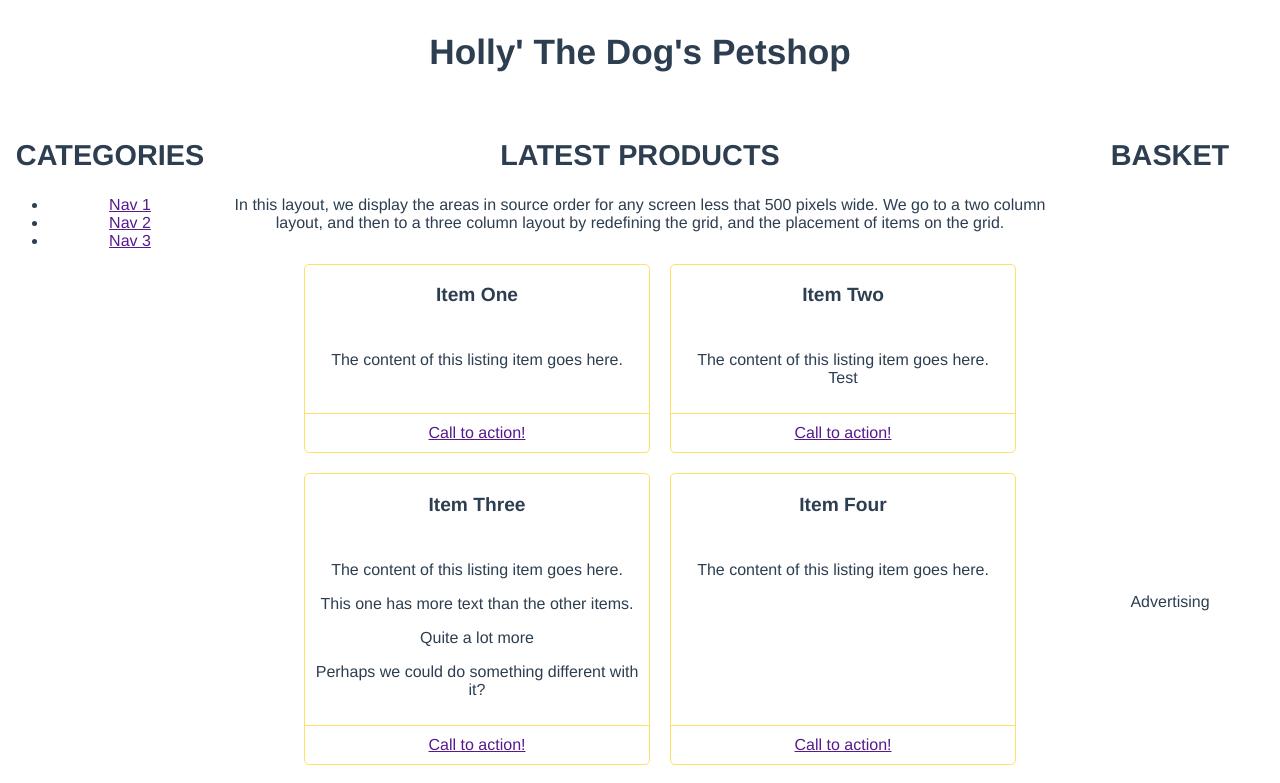
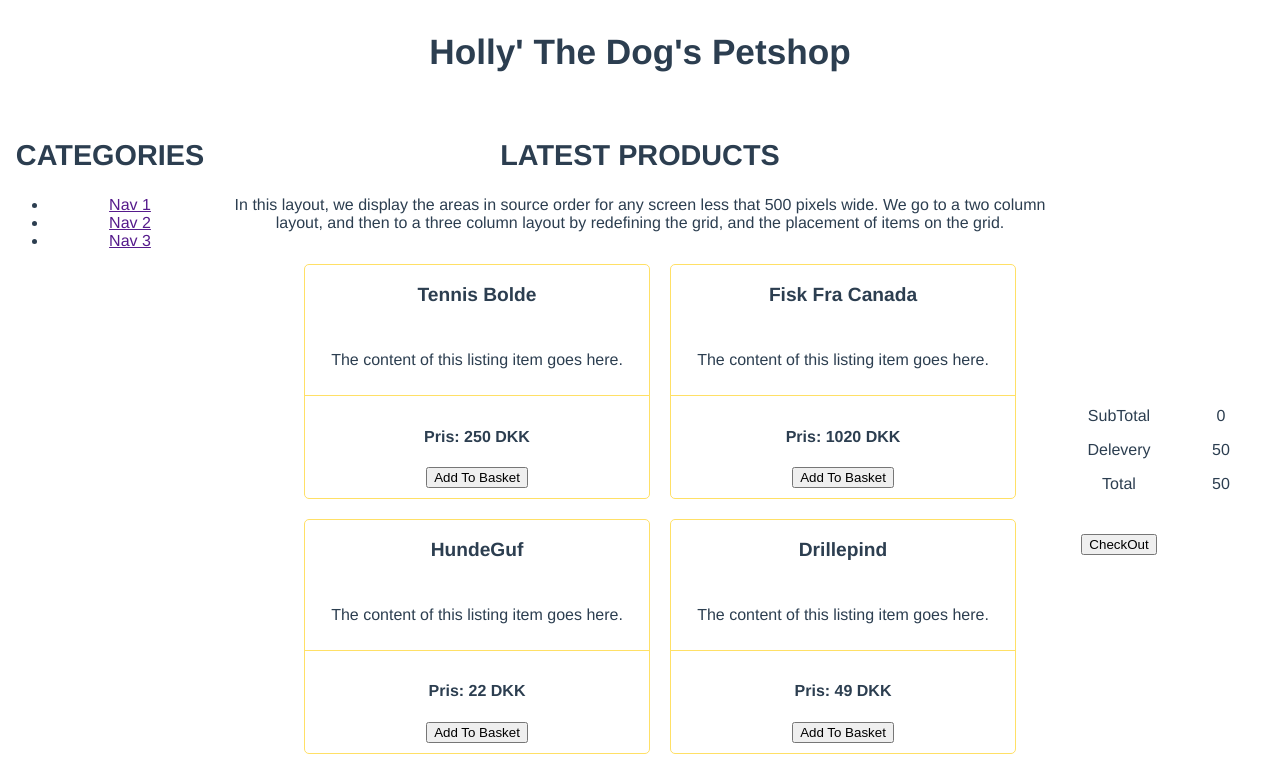
Before and after one commit to schaadt/petshop, a Vue app: page / in a window 1280 px wide. Shown: the top 783 px of the page. Built offline with nearby package versions, Linux system fonts and the light colour scheme.

Commit message:
Tilføjet Basket

```diff
--- a/src/App.vue
+++ b/src/App.vue
@@ -6,39 +6,52 @@
         <article class="content">
             <h2>LATEST PRODUCTS</h2>
             <p>In this layout, we display the areas in source order for any screen less that 500 pixels wide. We go to a two column layout, and then to a three column layout by redefining the grid, and the placement of items on the grid.</p>
-        <ul class="listing">
-  <li>
-    <h3>Item One</h3>
+
+
+  <ul class="listing">
+  <li v-for="item in ShopItems" :key="item.name" >
+    <h3>{{item.name}}</h3>
     <div class="body"><p>The content of this listing item goes here.</p></div>
-    <div class="cta"><a href="">Call to action!</a></div>
+    <div class="cta"><h4>Pris: {{item.price}} DKK</h4> <button v-on:click="addToBasket(item)">Add To Basket</button>
+
+    </div>
   </li>
-   <li>
-     <h3>Item Two</h3>
-     <div class="body"><p>The content of this listing item goes here. Test</p></div>
-     <div class="cta"><a href="">Call to action!</a></div>
-   </li>
-   <li class="wide">
-     <h3>Item Three</h3>
-     <div class="body"><p>The content of this listing item goes here.</p>
-     <p>This one has more text than the other items.</p>
-     <p>Quite a lot more</p>
-     <p>Perhaps we could do something different with it?</p></div>
-     <div class="cta"><a href="">Call to action!</a></div>
-    </li>
-    <li>
-     <h3>Item Four</h3>
-     <div class="body"><p>The content of this listing item goes here.</p></div>
-     <div class="cta"><a href="">Call to action!</a></div>
-    </li>
-     <li>
-     <h3>Item Five</h3>
-     <div class="body"><p>The content of this listing item goes herewdw.</p></div>
-      <div class="cta"><a href="">Call to action!</a></div>
-    </li>
 </ul>
         </article>
-        <aside class="side"><h2>BASKET</h2></aside>
-        <div class="ad">Advertising</div>
+        <aside class="side">
+        </aside>
+        <div class="ad">
+
+<div v-for="item in BasketItems" :key="item.name" class="grid-basket">
+
+  <div class="item2">{{item.price}}</div>
+
+  <div class="item4">{{item.name}}</div>
+   <div class="item5"><button v-on:click="increase(item)">+</button>  {{item.quantity}}  <button v-on:click="descrease(item)">-</button></div>
+
+</div>
+
+<div class="basketTotal">
+  <div>
+    <p>SubTotal</p>
+    <p>Delevery</p>
+    <p>Total</p>
+  </div>
+  <div>
+    <p>{{ subTotal }}</p>
+    <p>50</p>
+    <p>{{total}}</p>
+  </div>
+</div>
+<div class="basketTotal">
+  <div>
+ <button>CheckOut</button>
+  </div>
+
+</div>
+
+
+        </div>
         <footer class="main-footer"><h2>THE FOOTER</h2></footer>
 </div>
   </div>
@@ -54,12 +67,77 @@ export default {
   name: 'App',
   components: {
     Navigation
-  }
+  },
+
+data() {
+   return {
+
+     BasketItems:[],
+
+     ShopItems: [
+       {name: 'Tennis Bolde', price:250},
+       {name: 'Fisk Fra Canada', price:1020},
+       {name: 'HundeGuf', price:22},
+       {name: 'Drillepind', price:49}
+     ]
+   }
+ },
+ methods:{
+   addToBasket(item){
+     if(this.BasketItems.find(itemInArray => item.name === itemInArray.name)){
+       item = this.BasketItems.find(itemInArray => item.name === itemInArray.name)
+       this.increase(item)
+     }
+     else{
+       this.BasketItems.push({
+       name: item.name,
+       price: item.price,
+       quantity:1
+     })
+     }
+   },
+   increase(item){
+     item.quantity++
+   },
+   descrease(item){
+     item.quantity--
+     if (item.quantity === 0) {
+       this.BasketItems.splice(this.BasketItems.indexOf(item), 1)
+     }
+   }
+ },
+ computed: {
+   subTotal() {
+     let subCost = 0;
+     for(let items in this.BasketItems) {
+       let individualItem = this.BasketItems[items]
+       subCost += individualItem.quantity * individualItem.price
+     }
+     return subCost
+   },
+   total () {
+     let delivery = 50
+     let totalCost = this.subTotal
+     return totalCost + delivery
+   }
+ }
 }
+
 </script>
 
 <style lang="css">
 
+.shopGrid {
+  display: flex;
+}
+.flex-grid .col {
+  flex: 1;
+  text-align: left;
+}
+
+.shopGrid .col {
+  width: 48%;
+}
 #app {
   font-family: Avenir, Helvetica, Arial, sans-serif;
   -webkit-font-smoothing: antialiased;
@@ -80,4 +158,40 @@ export default {
 #nav a.router-link-exact-active {
   color: #42b983;
 }
+
+
+
+
+.item2 { grid-area: menu; width:150px; }
+
+.item4 { grid-area: right; width: 150px; }
+.item5 { grid-area: left; width: 80px; }
+
+
+.grid-basket {
+  display: grid;
+  grid-template-areas:
+    'left right right right menu menu'
+    'left right right right menu menu'
+    'left right right right menu menu';
+  grid-gap: 10px;
+  background-color: #2196F3;
+  padding: 10px;
+}
+
+.grid-basket > div {
+  background-color: rgba(255, 255, 255, 0.8);
+  text-align: center;
+  padding: 20px 0;
+  font-size: 12px;
+}
+
+
+.basketTotal {
+  display: grid;
+  grid-template-columns: 1fr 1fr;
+  margin-top: 25px;
+}
+
+
 </style>
```
